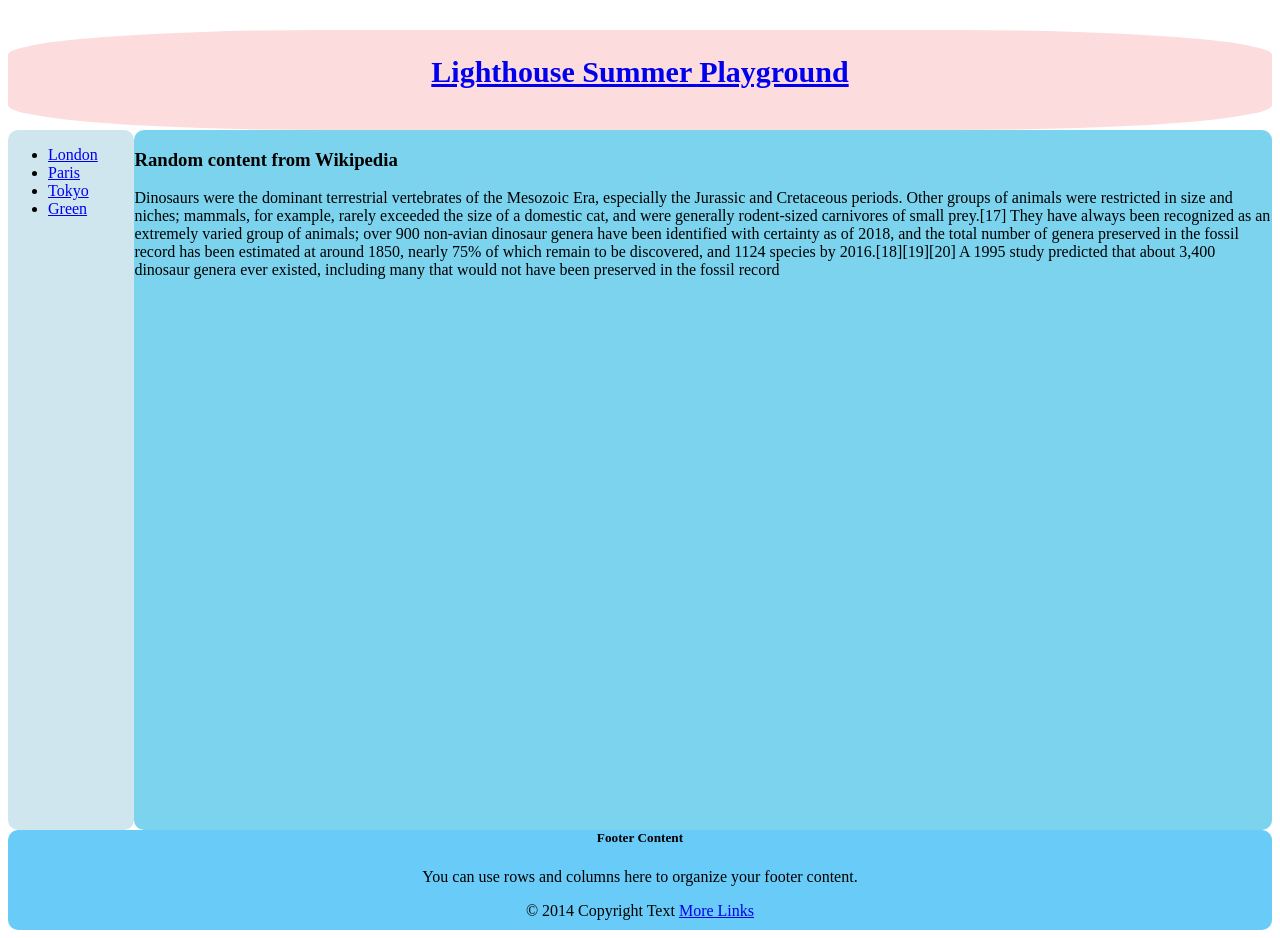
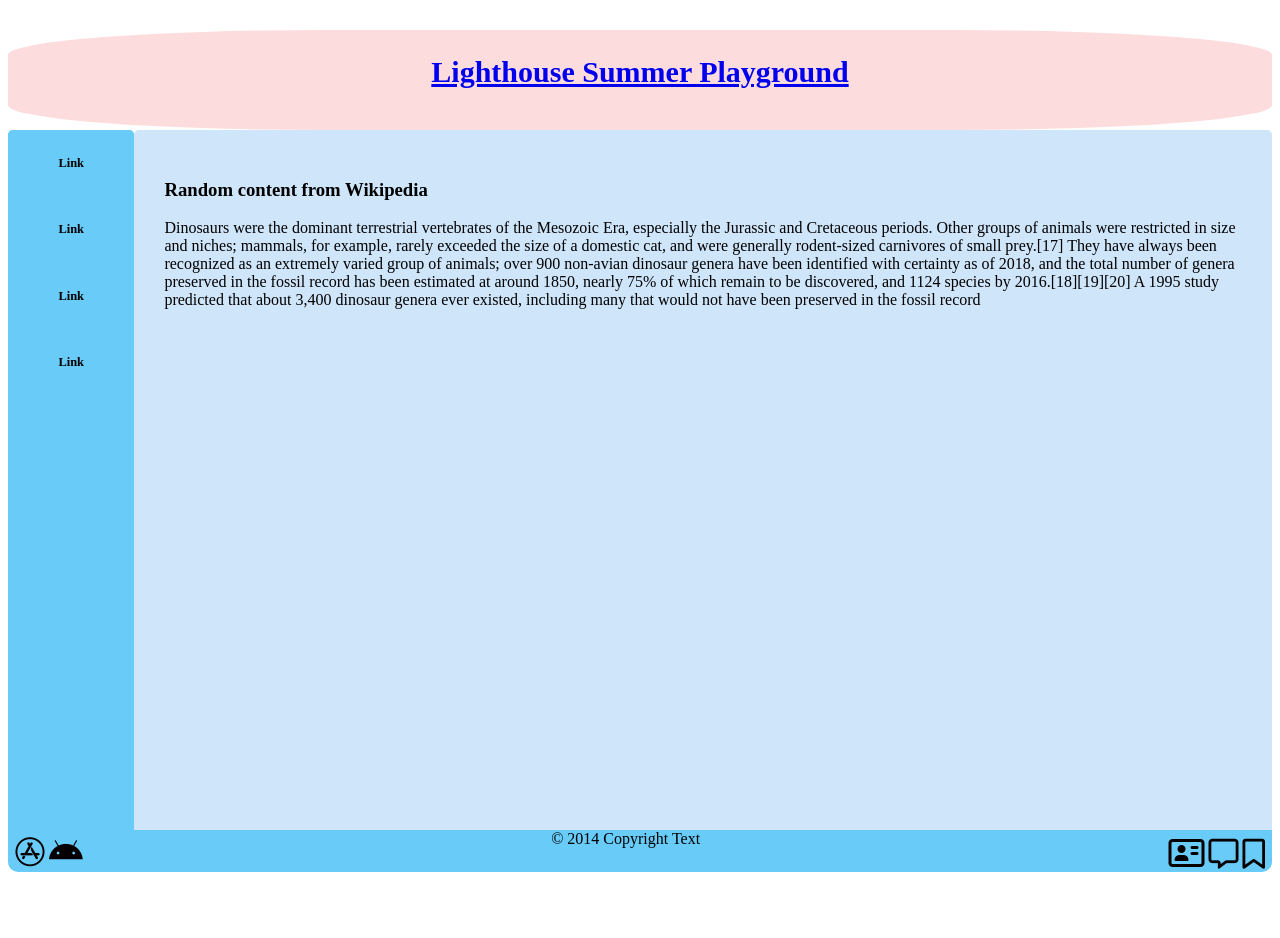
Before and after one commit to cupokyle/lighthouse-summer-playground, a plain HTML site: page index.html in a window 1280 px wide. After the commit the page ends 880 px from the top, so only its background shows below. Drawn offline with Linux system fonts and the light colour scheme; a web font is replaced by a local one.

Commit message:
Changes to nav and footer. Added icons from outside source

```diff
--- a/index.html
+++ b/index.html
@@ -7,6 +7,8 @@
     <title>Lighthouse Summer Playground</title>
     <link rel="stylesheet" href="style.css" />
     <script src="script.js"></script>
+    <!--Script below is to include Icons-->
+    <script src="https://kit.fontawesome.com/c207b214b9.js" crossorigin="anonymous"></script>
   </head>
   <body>
     <header>
@@ -20,16 +22,22 @@
 
       <nav id="list">
 
-        <ul>
-          <li ><a href="#">London</a></li>
-          <li ><a href="#">Paris</a></li>
-          <li ><a href="#">Tokyo</a></li>
-          <li ><a href="#">Green</a></li>
-        </ul>
+        <div id="list-item">
+          <h5>Link</h5>
+        </div>
+        <div id="list-item">
+          <h5>Link</h5>
+        </div>
+        <div id="list-item">
+          <h5>Link</h5>
+        </div>
+        <div id="list-item">
+          <h5>Link</h5>
+        </div>
       </nav>
 
       <article id="content">
-        <div>
+        <div id="content-text">
           <h1>Random content from Wikipedia</h1>
           <p>Dinosaurs were the dominant terrestrial vertebrates of the Mesozoic Era, especially the Jurassic and Cretaceous periods. Other groups of animals were restricted in size and niches; mammals, for example, rarely exceeded the size of a domestic cat, and were generally rodent-sized carnivores of small prey.[17] They have always been recognized as an extremely varied group of animals; over 900 non-avian dinosaur genera have been identified with certainty as of 2018, and the total number of genera preserved in the fossil record has been estimated at around 1850, nearly 75% of which remain to be discovered, and 1124 species by 2016.[18][19][20] A 1995 study predicted that about 3,400 dinosaur genera ever existed, including many that would not have been preserved in the fossil record</p>
         </div>
@@ -37,16 +45,25 @@
 
     <footer id="page-footer">
       <div class="container">
-        <div class="row">
-          <div class="col l6 s12">
-            <h5 class="white-text">Footer Content</h5>
-            <p class="grey-text text-lighten-4">You can use rows and columns here to organize your footer content.</p>
-          </div>
+
+        <div id="icons-right">
+          <i class="far fa-address-card"style="font-size:32px;color:rgb(7, 0, 0);"></i>
+
+          <i class="far fa-comment-alt"style="font-size:30px;color:rgb(7, 0, 0);"></i>
+
+          <i class="far fa-bookmark"style="font-size:30px;color:rgb(7, 0, 0);"></i>
         </div>
-        <div class="footer-copyright">
-        <div class="container">
+
+        <div id="icons-left">
+          <i class="fab fa-app-store" style="font-size:30px;color:rgb(7, 0, 0);"></i>
+
+          <i class="fab fa-android" style="font-size:30px;color:rgb(7, 0, 0);"></i>
+
+        </div>
+
+
+        <div id="footer-text">
         © 2014 Copyright Text
-        <a class="grey-text text-lighten-4 right" href="#!">More Links</a>
         </div>
       </div>
 
--- a/style.css
+++ b/style.css
@@ -20,31 +20,62 @@ header {
   border-radius: 25%;
   height: 100px;
 }
+
 /*Style nav bar on left*/
 #list {
-
-  background-color: #cfe6ee;
-  border-radius: 10px;
+  background-color: #68cbf8;
+  border-radius: 5px 5px 0px 0px;
   float: left;
   width: 10%;
   min-height: calc(100vh - 100px);
 }
 
+/*Style items in nav bar*/
+#list-item {
+  background-color: #68cbf8;
+  border-radius: 5px;
+  padding: 5px;
+  text-align: center;
+  font-size: 15px;
+}
+
+#list-item:hover {
+  background-color: #749deb;
+}
+
 /*Style random content from wiki*/
 #content {
-
-  background-color: #7cd3ed;
-  border-radius: 10px;
+  background-color: #cfe5f9;
+  border-radius: 5px 5px 0px 0px;
   float: left;
   width: 90%;
   min-height: calc(100vh - 100px);
 }
+#content-text {
+  padding: 30px;
+}
+
 /*Style footer*/
 #page-footer {
-
   background-color: #68cbf8;
-  text-align: center;
-  border-radius: 10px;
-  height: 100px;
+  border-radius: 0px 0px 10px 10px;
+  height: 42px;
   clear: both;
 }
+#icons-right {
+  padding-right: 7px;
+  padding-top: 7px;
+  text-align: right;
+  float: right;
+}
+
+#icons-left {
+  padding-left: 7px;
+  padding-top: 7px;
+  text-align: left;
+  float:left;
+}
+
+#footer-text {
+  text-align: center;
+}
```
